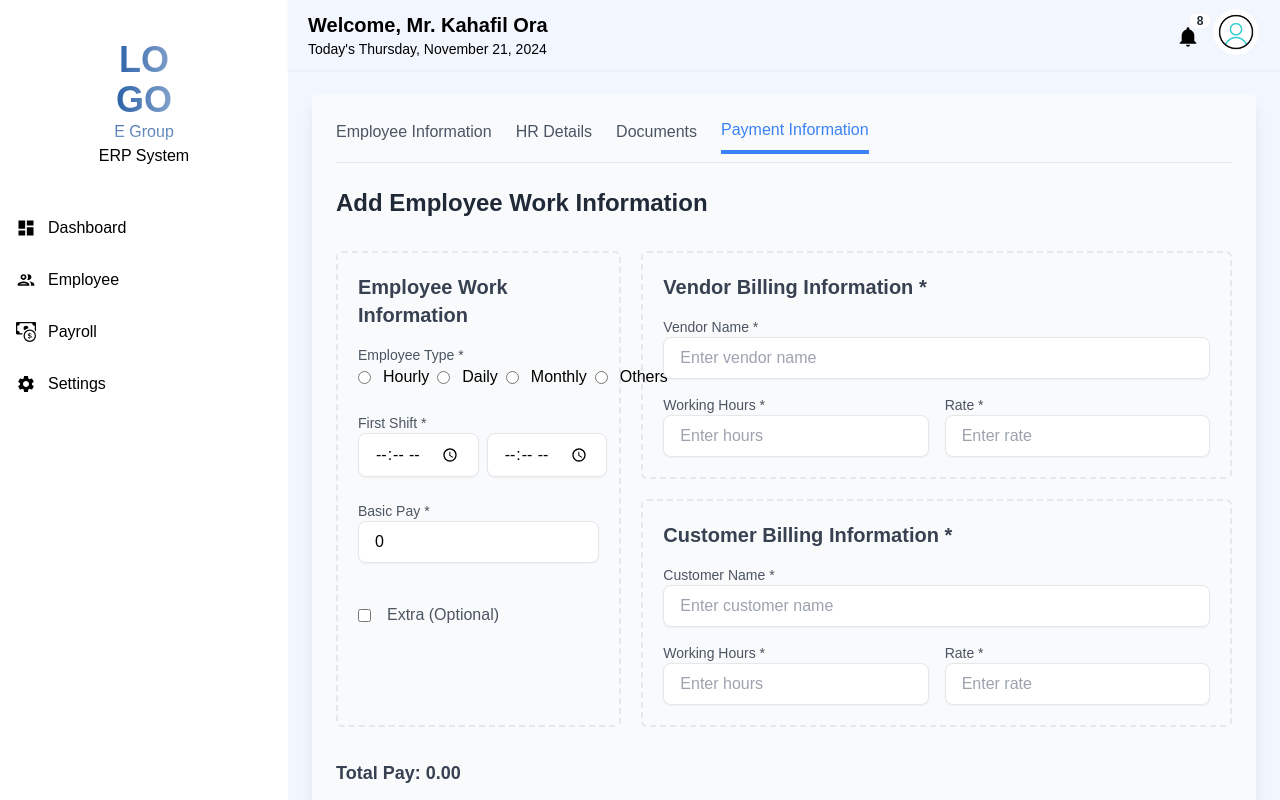
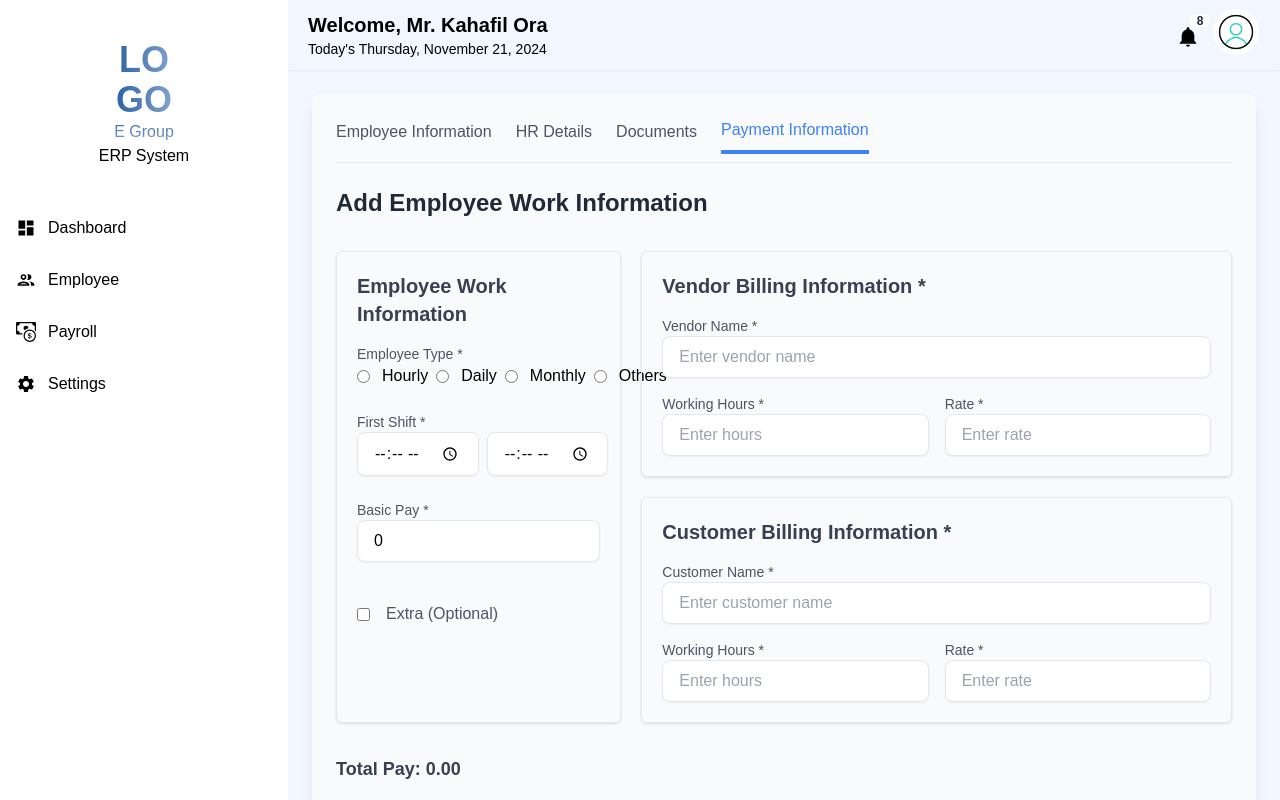
Before and after one commit to mizanor21/E-Group, a Next.js app: page /dashboard/add-employee in a window 1280 px wide. Both pictures are taken after a click on the button "Payment Information". Built offline with nearby package versions, Linux system fonts and the light colour scheme.

Commit message:
Some polished payment info part

```diff
--- a/app/ui/Employee/AddEmployee/PaymentInformation.jsx
+++ b/app/ui/Employee/AddEmployee/PaymentInformation.jsx
@@ -64,7 +64,7 @@ const PaymentInformation = () => {
 
       <div className="grid grid-cols-1 lg:grid-cols-3 gap-5">
         {/* Employee Work Information */}
-        <div className="col-span-1 border-2 border-dashed p-5 rounded-md">
+        <div className="col-span-1 border p-5 shadow rounded-md">
           <h4 className="text-xl font-semibold text-gray-700 mb-4">
             Employee Work Information
           </h4>
@@ -244,7 +244,7 @@ const PaymentInformation = () => {
 
         <div className="col-span-2 space-y-5">
           {/* Vendor Billing Information */}
-          <div className="border-2 border-dashed p-5 rounded-md">
+          <div className="border p-5 shadow rounded-md">
             <h4 className="text-xl font-semibold text-gray-700 mb-4">
               Vendor Billing Information *
             </h4>
@@ -294,7 +294,7 @@ const PaymentInformation = () => {
           </div>
 
           {/* Customer Billing Information */}
-          <div className="border-2 border-dashed p-5 rounded-md">
+          <div className="border p-5 shadow rounded-md">
             <h4 className="text-xl font-semibold text-gray-700 mb-4">
               Customer Billing Information *
             </h4>
```
